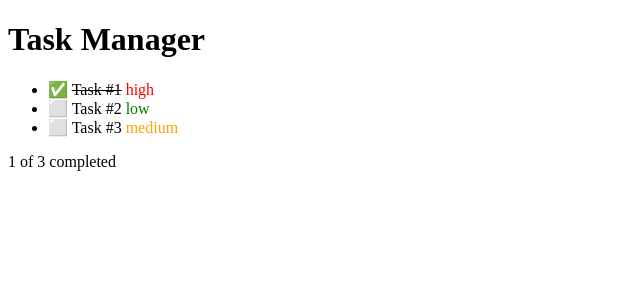
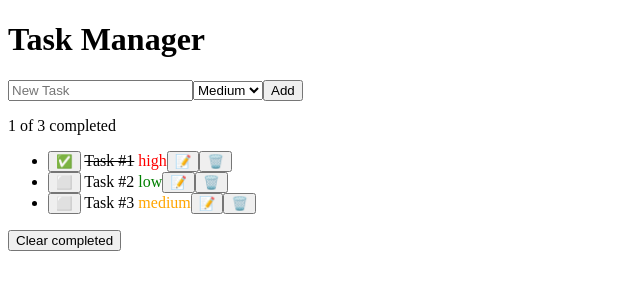
Before and after one commit to marcelloct/task-manager, a React (Vite) app: page / in a window 1280 px wide. Shown: the top 300 px of the page, without its empty margins (0-640 px from the left). Built offline with nearby package versions, Linux system fonts and the light colour scheme.

Commit message:
feat: add new tasks, edit tasks, delete task, toggle completed task, clear completed tasks

```diff
--- a/src/App.tsx
+++ b/src/App.tsx
@@ -1,4 +1,6 @@
+import { useState } from 'react';
 import { TaskCounter } from './components/TaskCounter';
+import { TaskForm } from './components/TaskForm';
 import { TaskList } from './components/TaskList';
 import type { Task } from './types/task';
 
@@ -9,11 +11,64 @@ const initialTasks: Task[] = [
 ];
 
 function App() {
+  const [tasks, setTasks] = useState<Task[]>(initialTasks);
+
+  function addTask(title: string, priority: Task['priority']): boolean {
+    const exists = tasks.some(
+      (task) => task.title.toLowerCase() === title.toLowerCase()
+    );
+
+    if (exists) return false;
+
+    const newTask: Task = {
+      id: Date.now(),
+      title,
+      completed: false,
+      priority,
+    };
+
+    setTasks((prev) => [...prev, newTask]);
+    return true;
+  }
+
+  function editTask(id: number, newTitle: string) {
+    setTasks((prev) =>
+      prev.map((task) => (task.id === id ? { ...task, title: newTitle } : task))
+    );
+  }
+
+  function toggleTask(id: number) {
+    setTasks((prev) =>
+      prev.map((task) =>
+        task.id === id ? { ...task, completed: !task.completed } : task
+      )
+    );
+  }
+
+  function deleteTask(id: number) {
+    setTasks((prev) => prev.filter((task) => task.id !== id));
+  }
+
+  function clearCompleted() {
+    setTasks((prev) => prev.filter((task) => !task.completed));
+  }
+
+  const hasCompleted = tasks.some((task) => task.completed);
+
   return (
     <main>
       <h1>Task Manager</h1>
-      <TaskList tasks={initialTasks} />
-      <TaskCounter tasks={initialTasks} />
+      <TaskForm onAdd={addTask} />
+      <TaskCounter tasks={tasks} />
+      <TaskList
+        tasks={tasks}
+        onEdit={editTask}
+        onToggle={toggleTask}
+        onDelete={deleteTask}
+      />
+      <button type="button" onClick={clearCompleted} disabled={!hasCompleted}>
+        Clear completed
+      </button>
     </main>
   );
 }
--- /dev/null
+++ b/src/components/TaskForm.tsx
@@ -0,0 +1,55 @@
+import { useState, type SubmitEvent } from 'react';
+import type { Task } from '../types/task';
+
+type TaskFormProps = {
+  onAdd: (title: string, priority: Task['priority']) => boolean;
+};
+
+export function TaskForm({ onAdd }: TaskFormProps) {
+  const [title, setTitle] = useState('');
+  const [priority, setPriority] = useState<Task['priority']>('medium');
+  const [error, setError] = useState<string | null>(null);
+
+  function handleSubmit(e: SubmitEvent<HTMLFormElement>) {
+    e.preventDefault();
+
+    const trimmed = title.trim();
+
+    if (!trimmed) return;
+
+    const added = onAdd(trimmed, priority);
+
+    if (!added) {
+      setError('This task already exists');
+      return;
+    }
+
+    setError(null);
+    setTitle('');
+  }
+
+  return (
+    <form onSubmit={handleSubmit}>
+      <input
+        type="text"
+        value={title}
+        onChange={(e) => {
+          setTitle(e.target.value);
+          setError(null);
+        }}
+        placeholder="New Task"
+      />
+      {error && <p>{error}</p>}
+      <select
+        value={priority}
+        onChange={(e) => setPriority(e.target.value as Task['priority'])}
+      >
+        <option value="low">Low</option>
+        <option value="medium">Medium</option>
+        <option value="high">High</option>
+      </select>
+
+      <button type="submit">Add</button>
+    </form>
+  );
+}
--- a/src/components/TaskItem.tsx
+++ b/src/components/TaskItem.tsx
@@ -1,7 +1,11 @@
+import { useState, type KeyboardEvent } from 'react';
 import type { Task } from '../types/task';
 
 type TaskItemProps = {
   task: Task;
+  onEdit: (id: number, newTitle: string) => void;
+  onToggle: (id: number) => void;
+  onDelete: (id: number) => void;
 };
 
 const priorityColors: Record<Task['priority'], string> = {
@@ -10,18 +14,71 @@ const priorityColors: Record<Task['priority'], string> = {
   high: 'red',
 };
 
-export function TaskItem({ task }: TaskItemProps) {
+export function TaskItem({ task, onEdit, onToggle, onDelete }: TaskItemProps) {
+  const [isEditing, setIsEditing] = useState(false);
+  const [draft, setDraft] = useState(task.title);
+
+  function startEditing() {
+    setDraft(task.title); // always starts from the current title
+    setIsEditing(true);
+  }
+
+  function save() {
+    const trimmed = draft.trim();
+
+    if (trimmed && trimmed !== task.title) {
+      onEdit(task.id, trimmed);
+    }
+
+    setIsEditing(false);
+  }
+
+  function cancel() {
+    setIsEditing(false);
+  }
+
+  function handleKeyDown(e: KeyboardEvent<HTMLInputElement>) {
+    if (e.key === 'Enter') save();
+    if (e.key === 'Escape') cancel();
+  }
+
   return (
     <li>
-      <span>{task.completed ? '✅' : '⬜'}</span>{' '}
-      <span
-        style={{ textDecoration: task.completed ? 'line-through' : 'none' }}
-      >
-        {task.title}
-      </span>{' '}
+      <button type="button" onClick={() => onToggle(task.id)}>
+        {task.completed ? '✅' : '⬜'}
+      </button>{' '}
+      {isEditing ? (
+        <>
+          <input
+            type="text"
+            value={draft}
+            onChange={(e) => setDraft(e.target.value)}
+            onKeyDown={handleKeyDown}
+            autoFocus
+          />
+          <button type="button" onClick={save}>
+            💾
+          </button>
+          <button type="button" onClick={cancel}>
+            ✖️
+          </button>
+        </>
+      ) : (
+        <span
+          style={{ textDecoration: task.completed ? 'line-through' : 'none' }}
+        >
+          {task.title}
+        </span>
+      )}{' '}
       <span style={{ color: priorityColors[task.priority] }}>
         {task.priority}
       </span>
+      <button type="button" onClick={startEditing}>
+        📝
+      </button>
+      <button type="button" onClick={() => onDelete(task.id)}>
+        🗑️
+      </button>
     </li>
   );
 }
--- a/src/components/TaskList.tsx
+++ b/src/components/TaskList.tsx
@@ -3,9 +3,12 @@ import { TaskItem } from './TaskItem';
 
 type TaskListProps = {
   tasks: Task[];
+  onEdit: (id: number, newTitle: string) => void;
+  onToggle: (id: number) => void;
+  onDelete: (id: number) => void;
 };
 
-export function TaskList({ tasks }: TaskListProps) {
+export function TaskList({ tasks, onEdit, onToggle, onDelete }: TaskListProps) {
   if (tasks.length === 0) {
     return <p>No tasks yet. Enjoy your day! 🎉</p>;
   }
@@ -13,7 +16,13 @@ export function TaskList({ tasks }: TaskListProps) {
   return (
     <ul>
       {tasks.map((task) => (
-        <TaskItem key={task.id} task={task} />
+        <TaskItem
+          key={task.id}
+          task={task}
+          onEdit={onEdit}
+          onToggle={onToggle}
+          onDelete={onDelete}
+        />
       ))}
     </ul>
   );
```
